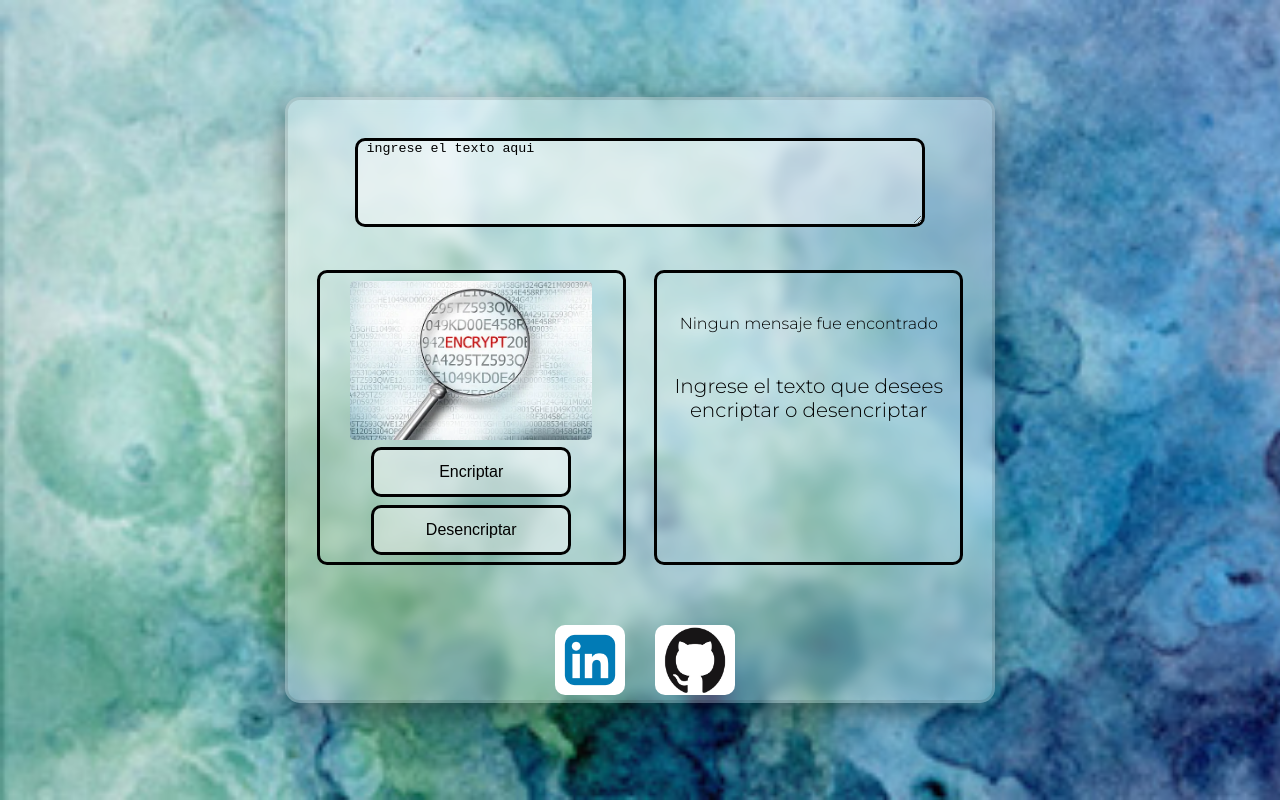
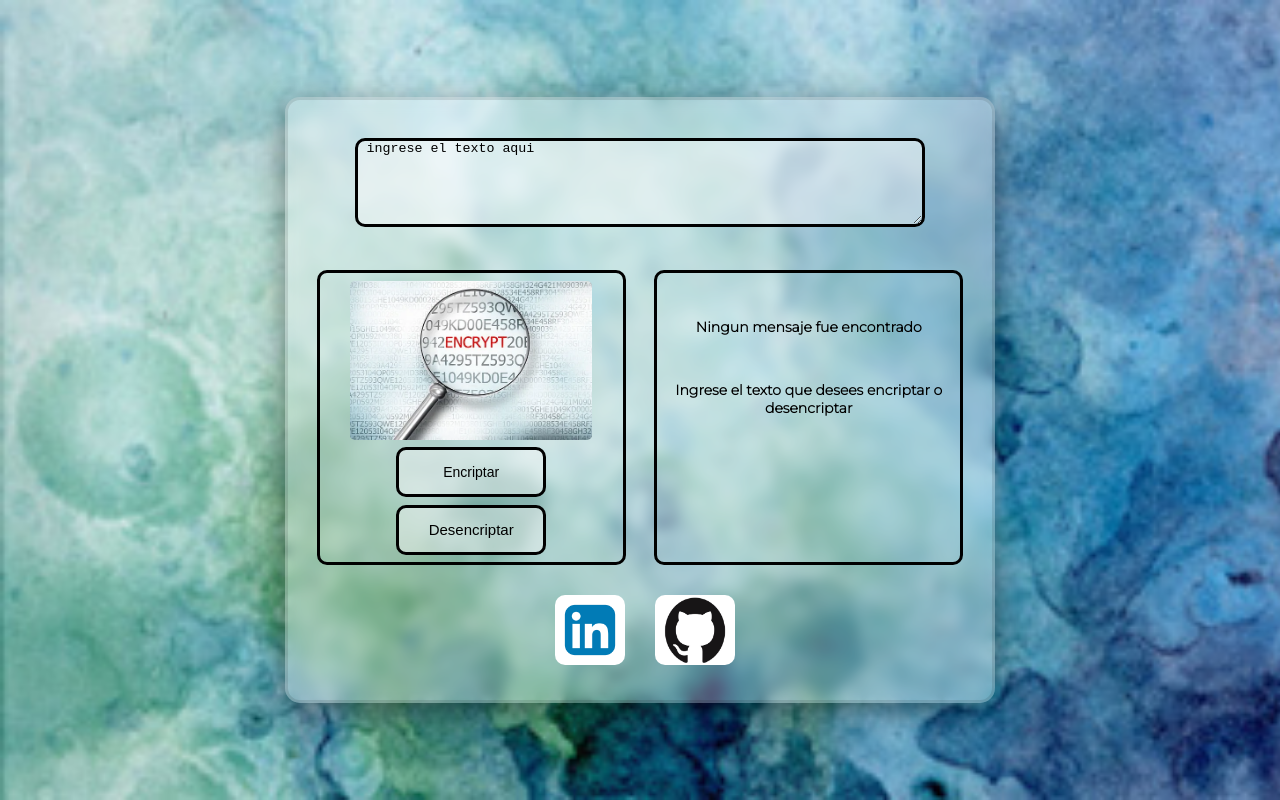
Before and after one commit to paulrivera08/Encriptador-Alura, a plain HTML site: page index.html in a window 1280 px wide. Drawn offline with Linux system fonts and the light colour scheme.

Commit message:
Se agrego el diseño responsivo

```diff
--- a/css/container/container.css
+++ b/css/container/container.css
@@ -1,11 +1,25 @@
 .container{
     display: flex;
     flex-direction: column;
-    width: 55%;
-    height: 75%;
+
     background: rgba(255, 255, 255, 0.30);
     box-shadow: 0 8px 32px 0 rgb(0 0 0 / 45%);
     backdrop-filter: blur(6.5px);
     border: solid rgba(0, 0, 0, 0.1);
     border-radius: 15px;
 }
+
+@media screen and (min-width:0) {
+    .container{
+        display: flex;
+        justify-content: center;
+        height: 490px;
+    }
+}
+
+@media screen and (min-width:650px) {
+    .container{
+        width: 55%;
+        height: 75%;
+    }
+}
--- a/css/left-side/desencriptar.css
+++ b/css/left-side/desencriptar.css
@@ -3,6 +3,24 @@
     font-size: 16px;
     border-radius: 10px;
     background: rgba(250, 250, 250, 0.450);
-    height: 50px;
-    width: 200px;
 }
+
+@media screen and (min-width:0){
+    #desencriptar{
+        display: flex;
+        justify-content: center;
+        align-items: center;
+        flex-direction: column;
+        font-size: 12px;
+        height: 50px;
+        width: 100px;
+    }
+}
+
+@media screen and (min-width:650px){
+    #desencriptar{
+        font-size: 15px;
+        height: 50px;
+        width: 150px;
+    }
+}
--- a/css/left-side/encriptar.css
+++ b/css/left-side/encriptar.css
@@ -3,6 +3,23 @@
     font-size: 16px;
     border-radius: 10px;
     background: rgba(250, 250, 250, 0.450);
-    height: 50px;
-    width: 200px;
 }
+
+@media screen and (min-width:0){
+    #encriptar{
+        display: flex;
+        flex-direction: column;
+        justify-content: center;
+        align-items: center;
+        font-size: 14px;
+        height: 50px;
+        width: 100px;
+    }
+}
+
+@media screen and (min-width:650px){
+    #encriptar{
+        height: 50px;
+        width: 150px;
+    }
+}
--- a/css/left-side/lupa.css
+++ b/css/left-side/lupa.css
@@ -1,5 +1,17 @@
 .lupa{
     border-radius: 5px;
-    height: 55%;
-    width: 80%;
 }
+
+@media screen and (min-width:0) {
+    .lupa{
+        display: none;
+    }
+}
+
+@media screen and (min-width:760px) {
+    .lupa{
+        display: flex;
+        height: 55%;
+        width: 80%;
+    }
+}
--- a/css/right-side/copiar.css
+++ b/css/right-side/copiar.css
@@ -3,9 +3,22 @@
     justify-content: center;
     align-items: center;
     font-size: 16px;
-    height: 50px;
-    width: 200px;
     border: solid black;
     border-radius: 10px;
     background: rgba(250, 250, 250, 0.450);
 }
+
+@media screen and (min-width:0) {
+    #copiar{
+        height: 50px;
+        width: 80px;
+        font-size: 15px;
+    }
+}
+
+@media screen and (min-width:650px) {
+    #copiar{
+        height: 50px;
+        width: 150px;
+    }
+}
--- a/css/right-side/encriptado.css
+++ b/css/right-side/encriptado.css
@@ -1,9 +1,22 @@
 #encriptado{
     display: none;
     border: none;
-    height: 70%;
-    width: 90%;
     border: solid black;
     border-radius: 10px;
     background: rgba(250, 250, 250, 0.450);
 }
+
+@media screen and (min-width:0) {
+    #encriptado{
+        width: 90px;
+        font-size: 10px;
+    }
+}
+
+@media screen and (min-width:650px) {
+    #encriptado{
+        font-size: 15px;
+        height: 70%;
+        width: 90%;
+    }
+}
--- a/css/right-side/titulos.css
+++ b/css/right-side/titulos.css
@@ -1,9 +1,30 @@
-#titlle-1{
-    font-size: 10px;
+#title-1{
+    text-align: center;
+    font-weight: bold;
 }
 
 #title-2{
     text-align: center;
-    font-size: 20px;
-    margin-bottom: 100px;
+    font-weight: bold;
 }
+
+@media screen and (min-width:0) {
+    #title-1{
+        font-size: 13px;
+    }
+
+    #title-2{
+        font-size: 12px;
+    }
+}
+
+@media screen and (min-width:650px) {
+    #title-1{
+        font-size: 14px;
+    }
+
+    #title-2{
+        font-size: 14px;
+        margin-bottom: 100px;
+    }
+}
--- a/css/rodapie/redes.css
+++ b/css/rodapie/redes.css
@@ -3,5 +3,10 @@
     justify-content: center;
     align-items: center;
     list-style: none;
-    width: 100%;
 }
+
+@media screen and (min-width:0) {
+    .redes{
+        margin-bottom: 60px;
+    }
+}
--- a/css/rodapie/rodapie.css
+++ b/css/rodapie/rodapie.css
@@ -1,5 +1,7 @@
 .rodapie{
     display: flex;
+    justify-content: center;
+    align-items: center;
     margin-top: 50px;
     height: 80px;
 }
```
